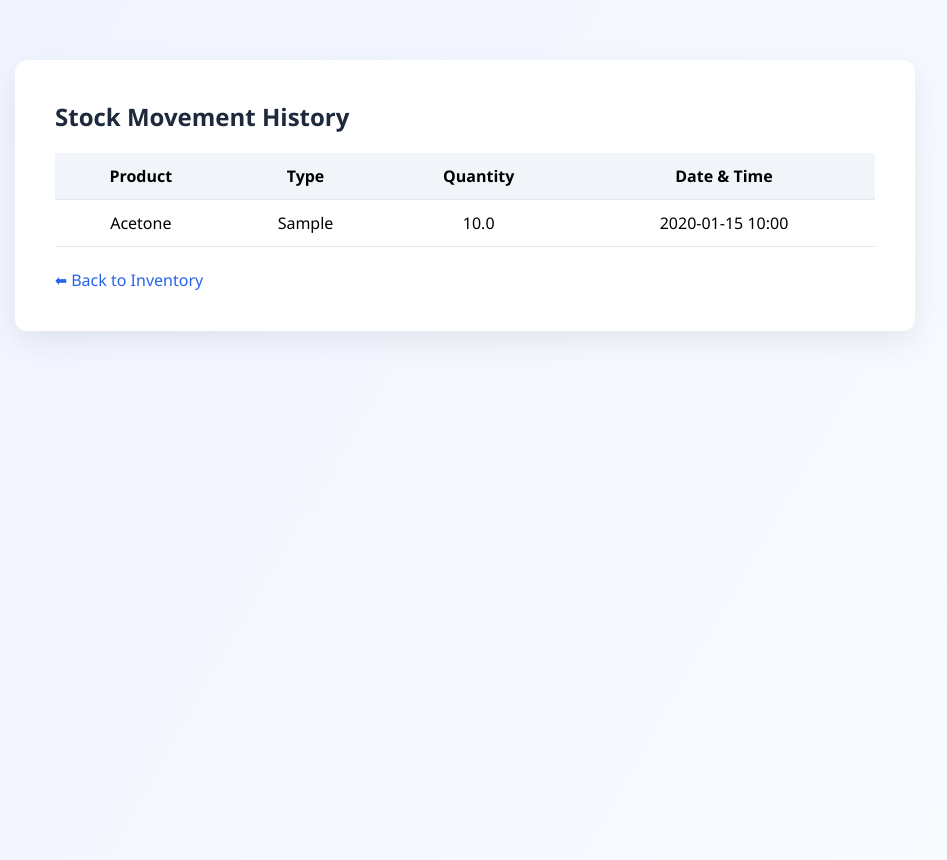
After one commit to Siddharthxyz/inventory-management-system, a Flask app: page /stock-history in a window 1280 px wide. The commit adds this page. Shown: the whole page, without its empty margins (175-1122 px from the left). Run offline with Flask 3, Linux system fonts and the light colour scheme; tables that the repository leaves empty hold one stand-in row (values such as "Sample post").

Commit message:
Link stock history and improve inventory UI

```diff
--- a/app.py
+++ b/app.py
@@ -2,7 +2,7 @@ from flask import Flask, render_template, request, redirect, url_for
 from flask_sqlalchemy import SQLAlchemy
 from sqlalchemy import or_
 
-from models import db, ChemicalProduct, Inventory
+from models import db, ChemicalProduct, Inventory ,StockMovement
 
 app = Flask(__name__)
 
@@ -86,9 +86,22 @@ def update_stock(inventory_id):
             return "Stock cannot go below zero"
         item.current_stock -= quantity
 
+    # SAVE STOCK MOVEMENT HISTORY
+    movement = StockMovement(
+        product_id=item.product_id,
+        movement_type=action,
+        quantity=quantity
+    )
+    db.session.add(movement)
+
     db.session.commit()
     return redirect('/inventory')
 
+# ---------------- STOCK MOVEMENT HISTORY ----------------
+@app.route('/stock-history')
+def stock_history():
+    history = StockMovement.query.order_by(StockMovement.timestamp.desc()).all()
+    return render_template('stock_history.html', history=history)
 
 # ---------------- DELETE PRODUCT ----------------
 @app.route('/delete-product/<int:product_id>', methods=['POST'])
--- /dev/null
+++ b/templates/stock_history.html
@@ -0,0 +1,35 @@
+<!DOCTYPE html>
+<html>
+<head>
+    <title>Stock Movement History</title>
+    <link rel="stylesheet" href="{{ url_for('static', filename='style.css') }}">
+</head>
+<body>
+
+<div class="container">
+    <h2>Stock Movement History</h2>
+
+    <table>
+        <tr>
+            <th>Product</th>
+            <th>Type</th>
+            <th>Quantity</th>
+            <th>Date & Time</th>
+        </tr>
+
+        {% for move in history %}
+        <tr>
+            <td>{{ move.product.name }}</td>
+            <td>{{ move.movement_type }}</td>
+            <td>{{ move.quantity }}</td>
+            <td>{{ move.timestamp.strftime('%Y-%m-%d %H:%M') }}</td>
+        </tr>
+        {% endfor %}
+    </table>
+
+    <br>
+    <a href="/inventory">⬅ Back to Inventory</a>
+</div>
+
+</body>
+</html>
```
Also changed, not shown: models.py (+11 -0 lines), templates/inventory.html (+3 -4 lines), instance/inventory.db (deleted).
